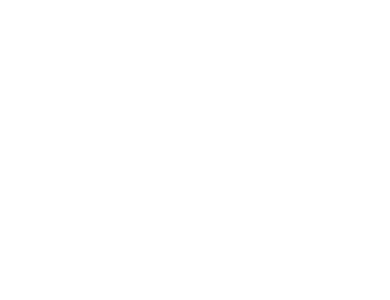
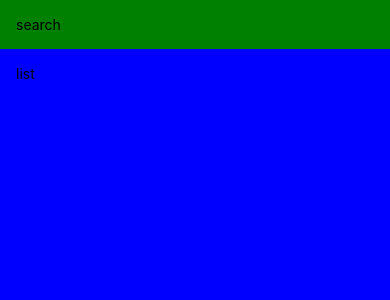
Before and after one commit to josephkem/Meals-App, a React Native app: screen / in a window 390 px wide. Shown: the top 300 px of the page. Built offline with nearby package versions, Linux system fonts and the light colour scheme.

Commit message:
Added react native paper to the project

```diff
--- a/App.js
+++ b/App.js
@@ -1,9 +1,21 @@
-import { StatusBar } from "expo-status-bar";
+import { StatusBar as ExpoStatusBar } from "expo-status-bar";
 import React from "react";
-import { StyleSheet, Text, View } from "react-native";
+import { StatucBar, StyleSheet, SafeAreaView, Text, View } from "react-native";
 
 export default function App() {
-  return <View></View>;
+  return (
+    <>
+      <SafeAreaView style={{ flex: 1 }}>
+        <View style={{ padding: 16, backgroundColor: "green" }}>
+          <Text>search</Text>
+        </View>
+        <View style={{ flex: 1, padding: 16, backgroundColor: "blue" }}>
+          <Text>list</Text>
+        </View>
+      </SafeAreaView>
+      <ExpoStatusBar style="auto" />
+    </>
+  );
 }
 
 const styles = StyleSheet.create({});
--- a/package.json
+++ b/package.json
@@ -13,6 +13,7 @@
     "react": "16.13.1",
     "react-dom": "16.13.1",
     "react-native": "https://github.com/expo/react-native/archive/sdk-42.0.0.tar.gz",
+    "react-native-paper": "^4.9.2",
     "react-native-web": "~0.13.12"
   },
   "devDependencies": {
```
Also changed, not shown: 2 other files (tests, documents, lock files or other folders).
